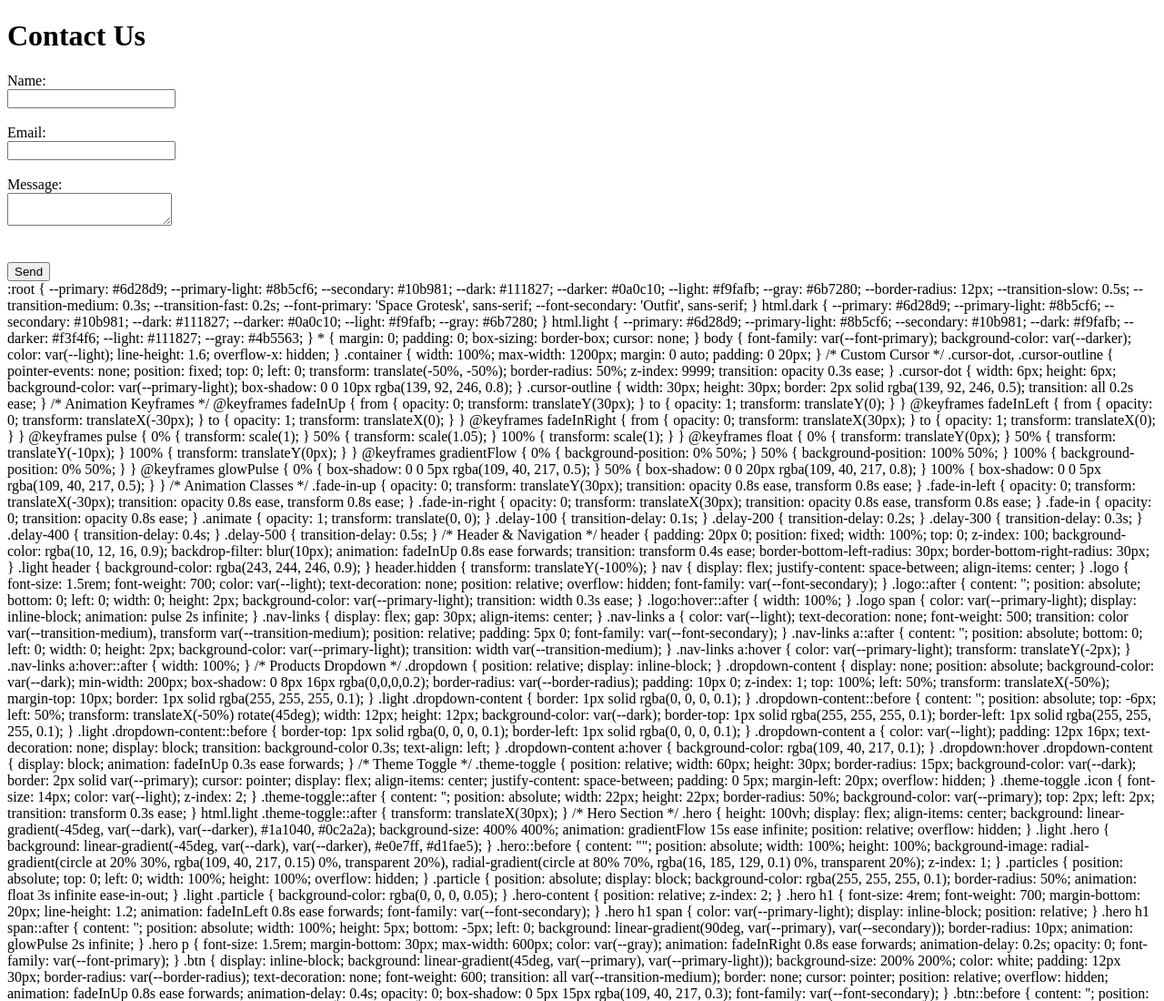
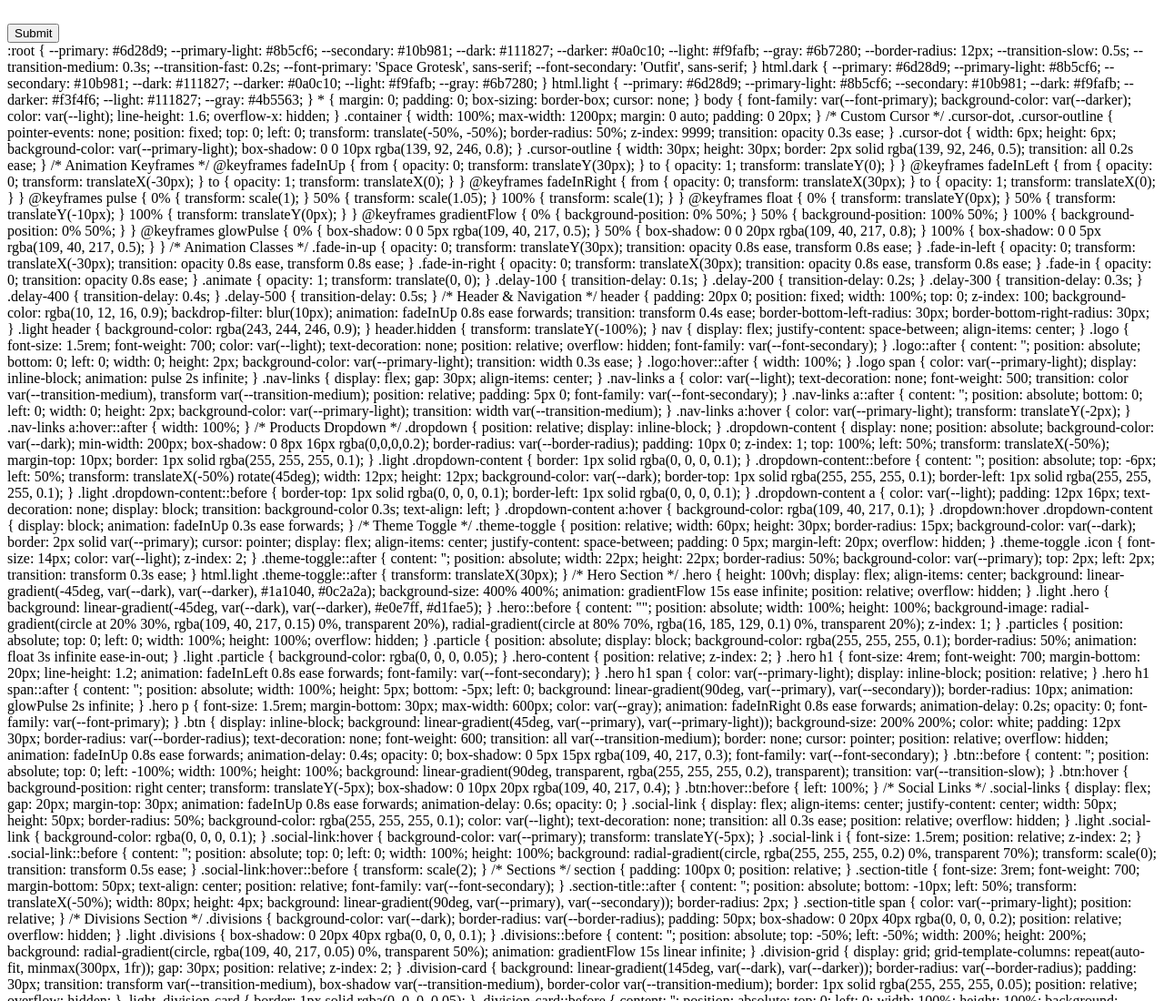
Before and after one commit to SherrySoft/SherrySoft.github.io, a plain HTML site: page index.html in a window 1280 px wide. Shown: the top 1100 px of the page at 91% size. Drawn offline with Linux system fonts and the light colour scheme.

Commit message:
Update index.html

```diff
--- a/index.html
+++ b/index.html
@@ -4,35 +4,37 @@
     <meta charset="UTF-8">
     <meta name="viewport" content="width=device-width, initial-scale=1.0">
     <title>SherrySoft Technologies | Empowering the Future Through Software</title>
+
     <link rel="icon" href="favicon.png" type="image/png">
+
     <script async src="https://www.googletagmanager.com/gtag/js?id=G-4S048JZWWJ"></script>
     <script>
       window.dataLayer = window.dataLayer || [];
       function gtag(){dataLayer.push(arguments);}
       gtag('js', new Date());
+
       gtag('config', 'G-4S048JZWWJ');
     </script>
+
+    <link rel="preconnect" href="https://fonts.googleapis.com">
+    <link rel="preconnect" href="https://fonts.gstatic.com" crossorigin>
+    <link href="https://fonts.googleapis.com/css2?family=Outfit:wght@300;400;500;600;700;800&family=Space+Grotesk:wght@300;400;500;600;700&display=swap" rel="stylesheet">
+    <style>
+        /* Your CSS styles here */
+    </style>
+
     <script src="https://www.google.com/recaptcha/api.js" async defer></script>
 </head>
 <body>
-  <h1>Contact Us</h1>
-  <form action="https://formspree.io/f/your_form_id" method="POST">
-    <label>Name:</label><br>
-    <input type="text" name="name" required><br><br>
 
-    <label>Email:</label><br>
-    <input type="email" name="email" required><br><br>
+    <form action="your-server-script.php" method="POST">
+        <div class="g-recaptcha" data-sitekey="6LcHkkgrAAAAAlkxhzif5xA8MLEXs20MBSuHp_yf"></div>
 
-    <label>Message:</label><br>
-    <textarea name="message" required></textarea><br><br>
+        <br/>
+        <input type="submit" value="Submit">
+    </form>
 
-    <div class="g-recaptcha" data-sitekey="6LcHkkgrAAAAAlkxhzif5xA8MLEXs20MBSuHp_yf"></div><br>
-
-    <button type="submit">Send</button>
-  </form>
 </body>
-</html>
-
         :root {
             --primary: #6d28d9;
             --primary-light: #8b5cf6;
```
Lines whose indentation alone changed are shown as unchanged.
